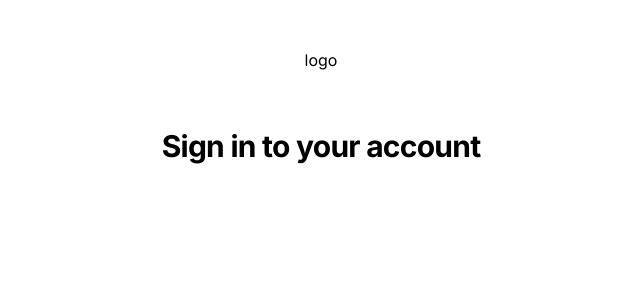
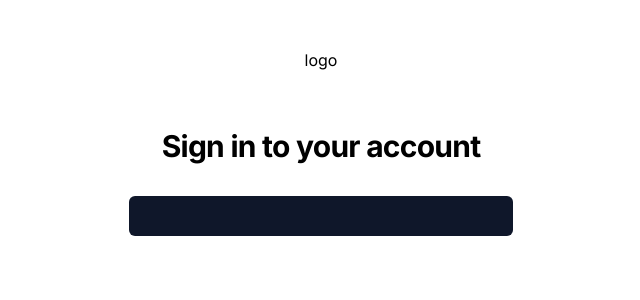
Before and after one commit to rustybatmobile/NextChatZ, a Next.js app: page /login in a window 1280 px wide. Shown: the top 300 px of the page, without its empty margins (319-959 px from the left). Built offline with nearby package versions, Linux system fonts and the light colour scheme.

Commit message:
Login with Google button styled

```diff
--- a/src/app/login/page.tsx
+++ b/src/app/login/page.tsx
@@ -1,10 +1,16 @@
 'use client'
 
-import { FC }  from 'react';
+import Button from '@/components/ui/Button';
+import { FC, useState }  from 'react';
 
 interface pageProps {}
 
 const page: FC<pageProps> = ({}) => {
+    const [isLoading, setIsLoading] = useState<boolean>(false);
+
+    async function loginWithGoogle() {
+
+    }
     return <>
         <div className = "flex min-h-full items-center justify-center py-12 px-4 sm:px-6 lg:px-8">
             <div className='w-full flex flex-col items-center max-w-md space-y-8'>
@@ -12,6 +18,11 @@ const page: FC<pageProps> = ({}) => {
                     logo
                     <h2 className='mt-6 text-center text-3xl font-bold tracking-tight text-grey-900'>Sign in to your account</h2>
                 </div>
+                <Button
+                    isLoading = {isLoading}
+                    className = "max-w-sm mx-auto w-full"
+                    onClick={loginWithGoogle}
+                ></Button>
             </div>
         </div>
     </>
```
